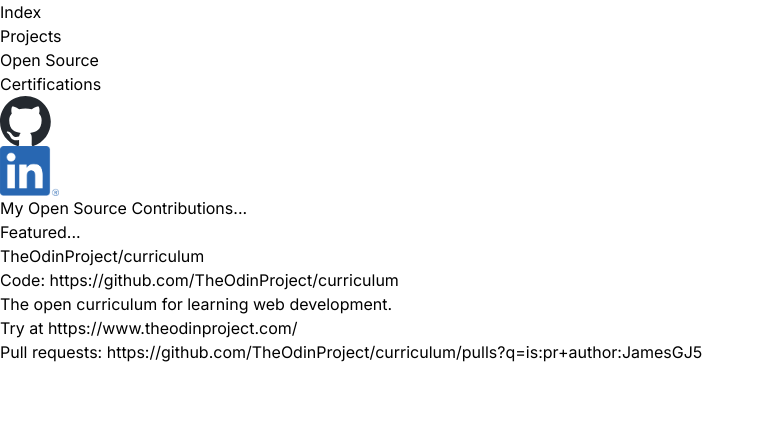
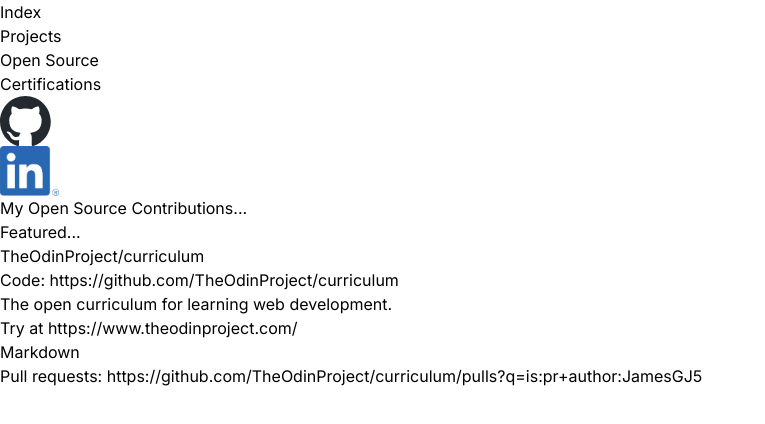
Before and after one commit to wulandari-tech/portfolio-site, a Next.js app: page /open-source in a window 1280 px wide. Shown: the top 424 px of the page, without its empty margins (0-765 px from the left). Built offline with nearby package versions, Linux system fonts and the light colour scheme.

Commit message:
Make OpenSourceProject extend Project

```diff
--- a/components/OpenSourceProject.tsx
+++ b/components/OpenSourceProject.tsx
@@ -1,5 +1,5 @@
 import React from "react";
-import ProjectComponent from "./Project";
+import Project from "./Project";
 import { OpenSourceProjectProps } from "@/types";
 
 function makeContributionElement(type: string, url: string): React.ReactElement {
@@ -7,10 +7,13 @@ function makeContributionElement(type: string, url: string): React.ReactElement
 }
 
 export default function OpenSourceProject({ openSourceProject }: OpenSourceProjectProps) {
-    const contributions = openSourceProject.contributions;
+    const {contributions, languagesUsed, ...project} = openSourceProject;
     return (
         <>
-            <ProjectComponent project={openSourceProject}/>
+            <Project project={project}/>
+            <p>
+                {languagesUsed.join(', ')}
+            </p>
             <ul>
                 {Object.entries(contributions).map(([type, url]) => makeContributionElement(type, url))}
             </ul>
```
Also changed, not shown: types/index.ts (+7 -7 lines).
